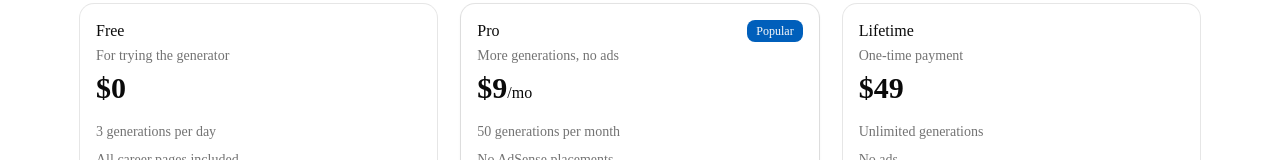
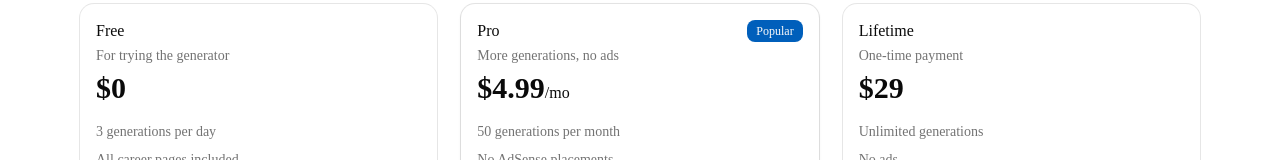
Before and after one commit to king0207/hirepen, a Next.js app: page /pricing in a window 1280 px wide. Shown: the part 291-451 px from the top of the page. Built offline with nearby package versions, Linux system fonts and the light colour scheme; no server answers.

Commit message:
价格调整

```diff
--- a/src/components/pricing-table.tsx
+++ b/src/components/pricing-table.tsx
@@ -51,7 +51,7 @@ export function PricingTable() {
             <Badge>Popular</Badge>
           </div>
           <CardDescription>More generations, no ads</CardDescription>
-          <p className="text-3xl font-bold">$9<span className="text-base font-normal">/mo</span></p>
+          <p className="text-3xl font-bold">$4.99<span className="text-base font-normal">/mo</span></p>
         </CardHeader>
         <CardContent className="space-y-2 text-sm text-muted-foreground">
           <p>50 generations per month</p>
@@ -74,7 +74,7 @@ export function PricingTable() {
         <CardHeader>
           <CardTitle>Lifetime</CardTitle>
           <CardDescription>One-time payment</CardDescription>
-          <p className="text-3xl font-bold">$49</p>
+          <p className="text-3xl font-bold">$29</p>
         </CardHeader>
         <CardContent className="space-y-2 text-sm text-muted-foreground">
           <p>Unlimited generations</p>
```
Also changed, not shown: 2 other files (tests, documents, lock files or other folders).
